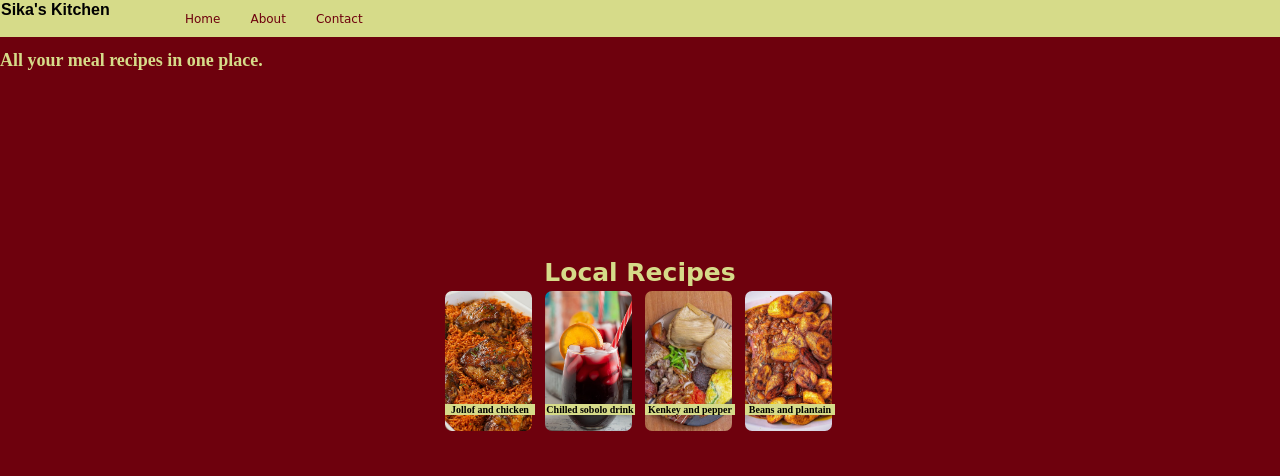
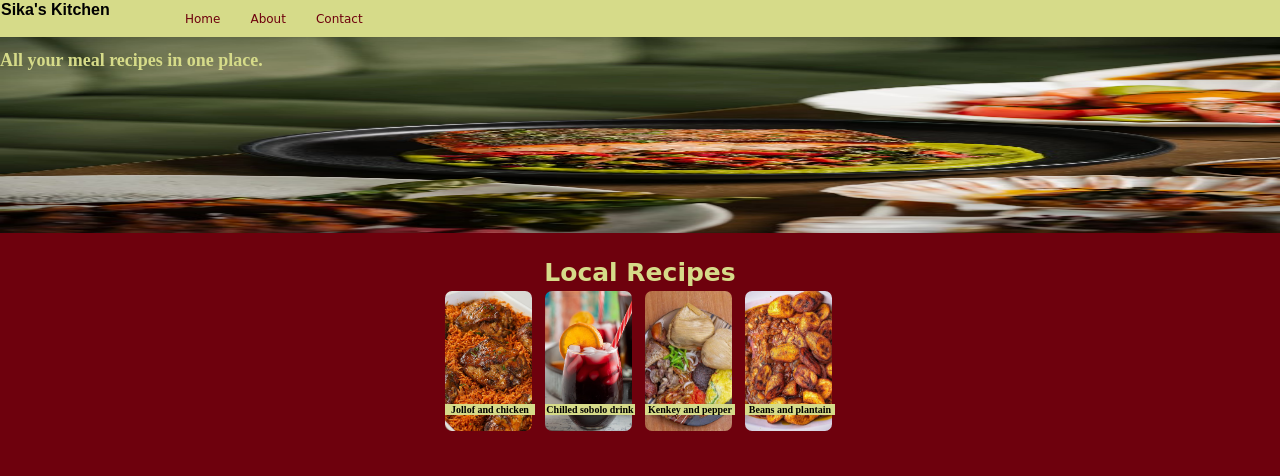
Before and after one commit to crystalluxex/Html-based-recipe-website, a plain HTML site: page index.html in a window 1280 px wide. Shown: the top 476 px of the page. Drawn offline with Linux system fonts and the light colour scheme; a web font is replaced by a local one.

Commit message:
Corrected hero background-image in style.css.

```diff
--- a/css/style.css
+++ b/css/style.css
@@ -17,7 +17,7 @@ nav{display:flex;gap:30px;}
 .recipe-card a{text-decoration:none;color:black;}
 
 /*HERO SECTION*/
-body{background-image:url("mainphoto.jpeg");background-repeat:no-repeat;background-position:0px 33px;background-size:100% 200px;margin:0px;}
+body{background-image:url("../mainphoto.jpeg");background-repeat:no-repeat;background-position:0px 33px;background-size:100% 200px;margin:0px;}
 
 h5{position:absolute;top:20px;font-size:18px;font-family:"Molle";color:#D6DB89;}
 
```
